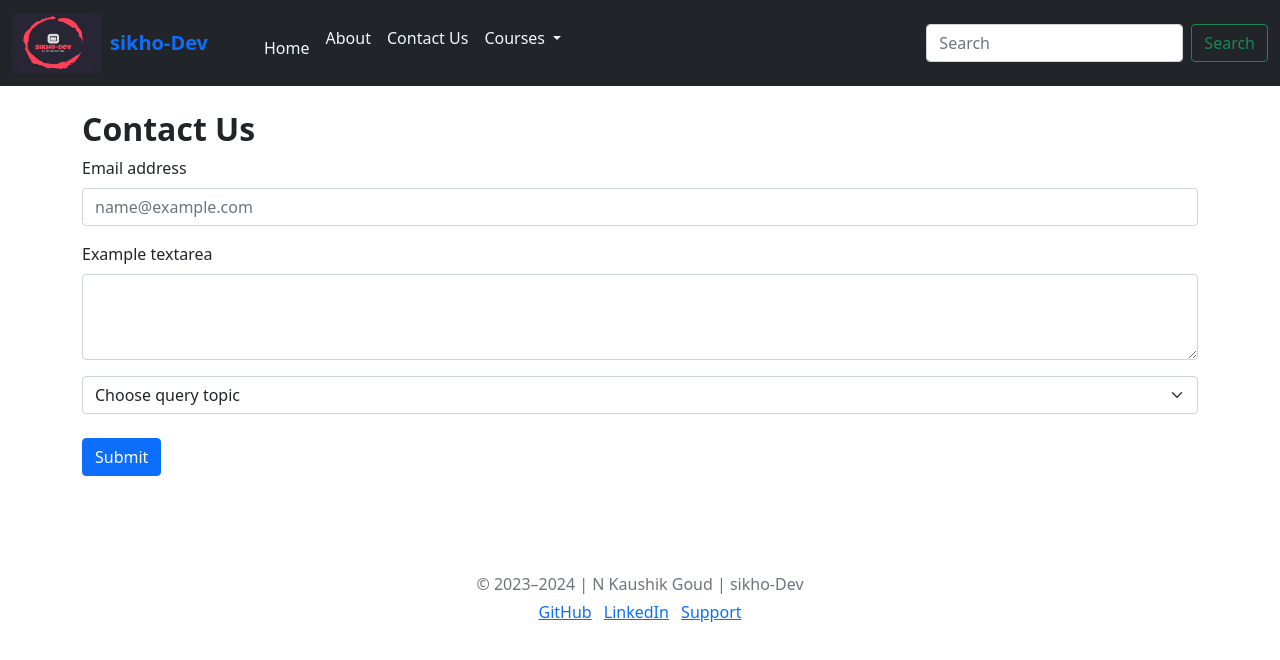
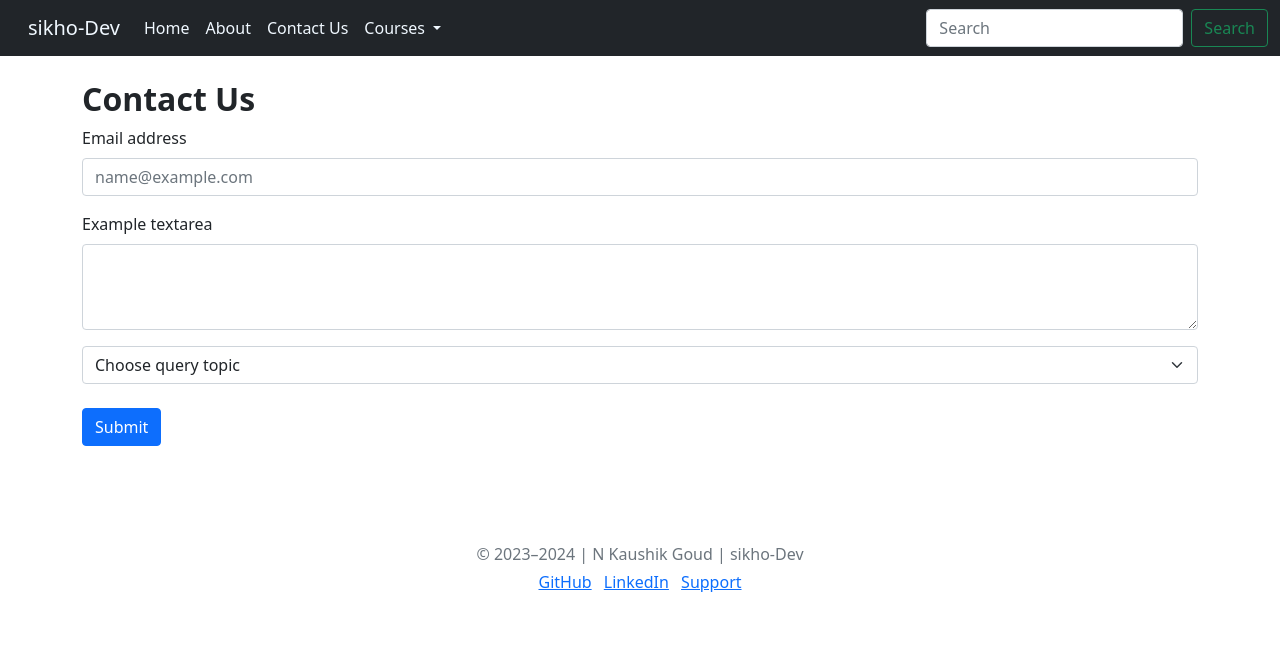
Before and after one commit to kaushikgoud5/sikho-Dev, a plain HTML site: page contact.html in a window 1280 px wide. Drawn offline with nearby package versions, Linux system fonts and the light colour scheme.

Commit message:
Update contact.html

```diff
--- a/contact.html
+++ b/contact.html
@@ -19,8 +19,7 @@
     <nav class="navbar navbar-expand-lg bg-dark">
       <div class="container-fluid">
         <a href="#" class="navbar-brand d-flex align-items-center">
-            <img src="9.png" alt=""  width="90" height="60" fill="none" stroke="currentColor" stroke-linecap="round" stroke-linejoin="round" stroke-width="2" aria-hidden="true" class="me-2" viewBox="0 0 24 24">
-          <strong>sikho-Dev</strong>
+            <a class="navbar-brand" href="/" style="color: aliceblue">sikho-Dev</a>
         <button
           class="navbar-toggler"
           type="button"
```
